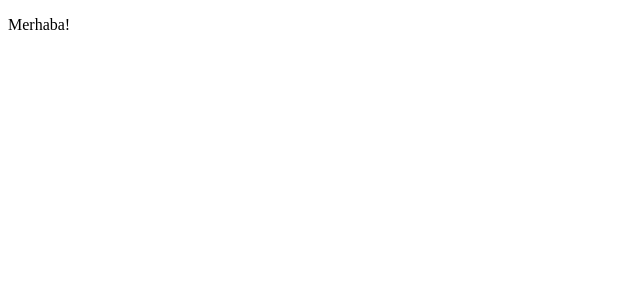
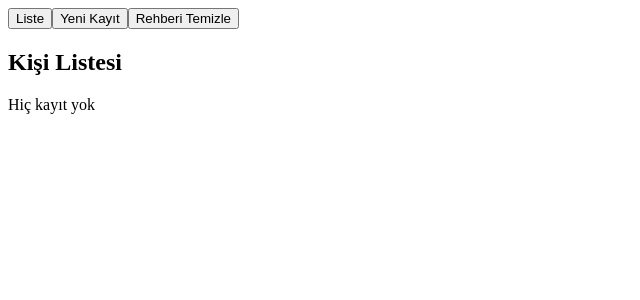
Before and after one commit to alisarsar/hafta8, a React (Create React App) app: page / in a window 1280 px wide. Shown: the top 300 px of the page, without its empty margins (0-640 px from the left). Built offline with nearby package versions, Linux system fonts and the light colour scheme.

Commit message:
rehber komutları

```diff
--- a/public/index.html
+++ b/public/index.html
@@ -3,7 +3,7 @@
   <head>
     <meta charset="utf-8" />
     <meta name="viewport" content="width=device-width, initial-scale=1" />
-    <title>React App</title>
+    <title>Rehber</title>
   </head>
   <body>
     <div id="root"></div>
--- /dev/null
+++ b/src/App.jsx
@@ -0,0 +1,43 @@
+import { useEffect, useState } from "react"
+import Liste from "./Liste"
+import Yeni from "./Yeni"
+
+function App() {
+    const [listeGoster, listeGosterGuncelle] = useState(true)
+    const [yeniGoster, yeniGosterGuncelle] = useState(false)
+    const [temizle, temizleGuncelle] = useState(false)
+
+    function listeAc() {
+        listeGosterGuncelle(true)
+        yeniGosterGuncelle(false)
+    }
+
+    function yeniAc() {
+        listeGosterGuncelle(false)
+        yeniGosterGuncelle(true)
+    }
+
+    function rehberTemizle() {
+        temizleGuncelle(true)
+    }
+
+    useEffect(()=>{
+        if(temizle) {
+            localStorage.setItem( "tarayiciKisiler", JSON.stringify([]) )
+
+            temizleGuncelle(false)
+        }
+    }, [temizle])
+
+    return (
+        <>
+            <button onClick={listeAc}>Liste</button>
+            <button onClick={yeniAc}>Yeni Kayıt</button>
+            <button onClick={rehberTemizle}>Rehberi Temizle</button>
+            {listeGoster && !temizle && <Liste />}
+            {yeniGoster && <Yeni />}
+        </>
+    )
+}
+
+export default App
--- /dev/null
+++ b/src/Liste.jsx
@@ -0,0 +1,30 @@
+import { useEffect, useState } from "react"
+
+function Liste() {
+    const [kisiler, kisilerGuncelle] = useState([])
+
+    useEffect(()=>{
+        let tarayiciKisiler = JSON.parse(localStorage.getItem("tarayiciKisiler"))
+
+        if(!tarayiciKisiler) {
+            tarayiciKisiler = []
+        }
+
+        kisilerGuncelle(tarayiciKisiler)
+    }, [])
+
+    return (
+        <>
+            <h2>Kişi Listesi</h2>
+            <ul>
+                { kisiler.map( kisi=>{
+                    return <li key={kisi.tel}> {kisi.ad} {kisi.soyad} {kisi.tel}  </li>
+                } ) }
+            </ul>
+
+            {!kisiler.length && <p>Hiç kayıt yok</p>}
+        </>
+    )
+}
+
+export default Liste
--- /dev/null
+++ b/src/Yeni.jsx
@@ -0,0 +1,43 @@
+import { useEffect, useState } from "react"
+
+function Yeni() {
+    const [ad, adGuncelle] = useState("")
+    const [soyad, soyadGuncelle] = useState("")
+    const [tel, telGuncelle] = useState("")
+    const [kaydet, kaydetGuncelle] = useState(false)
+
+    function kisiKaydet(olay) {
+        olay.preventDefault()
+        kaydetGuncelle(true)
+    }
+
+    useEffect(()=>{
+        if(kaydet) {
+            let tarayiciKisiler = JSON.parse(localStorage.getItem("tarayiciKisiler"))
+            if(!tarayiciKisiler) {
+                tarayiciKisiler = []
+            }
+
+            tarayiciKisiler = [ ...tarayiciKisiler, {ad:ad, soyad:soyad, tel:tel} ]
+
+            localStorage.setItem( "tarayiciKisiler", JSON.stringify(tarayiciKisiler) )
+
+            kaydetGuncelle(false)
+        }
+
+    }, [kaydet])
+
+    return (
+        <>
+            <h2>Yeni Kayıt Ekle</h2>
+            <form method="post" onSubmit={kisiKaydet}>
+                <input value={ad} onChange={olay=>adGuncelle(olay.target.value)} type="text" placeholder="Ad" /> <br />
+                <input value={soyad} onChange={olay=>soyadGuncelle(olay.target.value)} type="text" placeholder="Soyad" /> <br />
+                <input value={tel} onChange={olay=>telGuncelle(olay.target.value)} type="text" placeholder="Telefon" /> <br />
+                <button type="submit">Kaydet</button>
+            </form>
+        </>
+    )
+}
+
+export default Yeni
--- a/src/index.js
+++ b/src/index.js
@@ -1,7 +1,8 @@
 import React from 'react';
 import ReactDOM from 'react-dom/client';
+import App from './App';
 
 const root = ReactDOM.createRoot(document.getElementById('root'));
 root.render(
-    <p>Merhaba!</p>
+    <App />
 );
```
